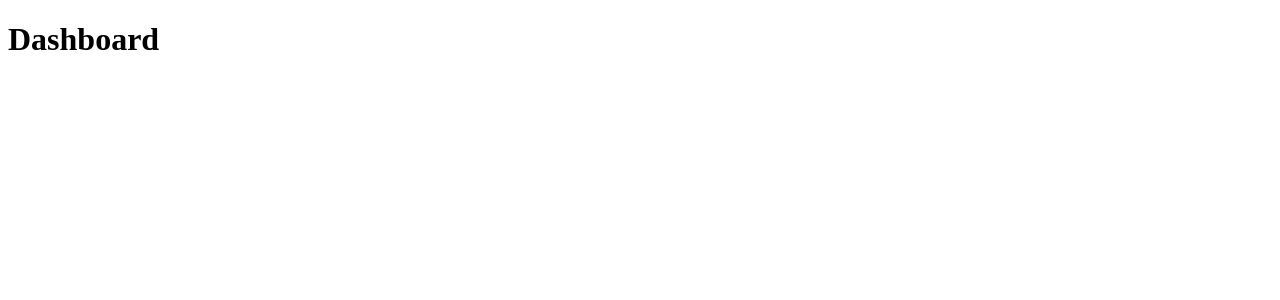
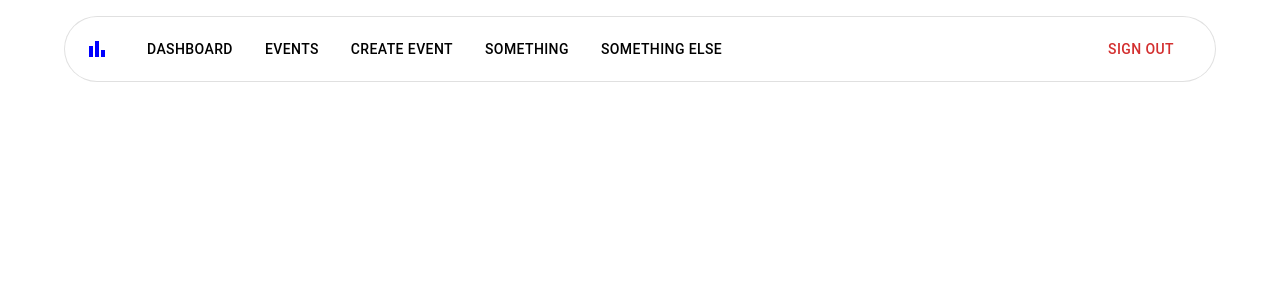
Before and after one commit to JosephDafesh/BroBets, a React (Create React App) app: page / in a window 1280 px wide. Shown: the top 300 px of the page. Built offline with nearby package versions, Linux system fonts and the light colour scheme.

Commit message:
adds navbar

```diff
--- a/client/App.js
+++ b/client/App.js
@@ -1,11 +1,11 @@
 import React from "react";
-import Navbar from "./Navbar";
 import Dashboard from "./Dashboard";
 import {
     BrowserRouter as Router,
     Routes,
     Route,
   } from "react-router-dom";
+
 
 function App(){
     return (
@@ -17,4 +17,4 @@ function App(){
     )
 }
 
-export default App
+export default App;
--- a/client/Dashboard.js
+++ b/client/Dashboard.js
@@ -1,9 +1,10 @@
 import React from "react";
+import Navbar from "./Navbar";
 
 export default function Dashboard() {
   return (
     <div>
-      <h1>Dashboard</h1>
+      <Navbar />
     </div>
   );
 }
--- a/client/Navbar.js
+++ b/client/Navbar.js
@@ -1,9 +1,83 @@
-import React from "react";
+import * as React from 'react';
+import Box from '@mui/material/Box';
+import AppBar from '@mui/material/AppBar';
+import Toolbar from '@mui/material/Toolbar';
+import Typography from '@mui/material/Typography';
+import MenuItem from '@mui/material/MenuItem';
+import Container from '@mui/material/Container';
+import Button from '@mui/material/Button';
+import IconButton from '@mui/material/IconButton';
+import BarChartIcon from '@mui/icons-material/BarChart';
+import { useNavigate } from 'react-router-dom';
 
-export default function Navbar() {
+export default function NavBar() {
+    const navigate = useNavigate();
+
+    const handleHomeClick = () => {
+      navigate('/');
+    };
+
     return (
-        <div>
-        <h1>Navbar</h1>
-        </div>
-    );
-    }
+        <AppBar
+          position="fixed"
+          sx={{
+            boxShadow: 0,
+            bgcolor: 'transparent',
+            backgroundImage: 'none',
+            mt: 2,
+          }}
+        >
+          <Container maxWidth="lg">
+            <Toolbar
+              variant="regular"
+              sx={{
+                display: 'flex',
+                alignItems: 'center',
+                justifyContent: 'space-between',
+                flexShrink: 0,
+                borderRadius: '999px',
+                bgcolor: 'rgba(255, 255, 255, 0.4)',
+                backdropFilter: 'blur(24px)',
+                maxHeight: 40,
+                border: '1px solid',
+                borderColor: 'divider',
+              }}
+            >
+              <IconButton
+                edge="start"
+                aria-label="home"
+                onClick={handleHomeClick}
+                sx={{ mr: 5, color: 'blue'}}
+              >
+                <BarChartIcon />
+              </IconButton>
+              <Box
+                sx={{
+                  flexGrow: 1,
+                  display: 'flex',
+                  alignItems: 'center',
+                  ml: '-18px',
+                  px: 0,
+                }}
+              >
+                <Box sx={{ display: { xs: 'none', md: 'flex' }, gap: 2 }}>
+                  {/* Simplified Buttons without Typography and with a light blue color */}
+                  <Button sx={{ color: 'black' }}> Dashboard </Button>
+                  <Button sx={{ color: 'black' }}>Events </Button>
+                  <Button sx={{ color: 'black' }}>Create Event </Button>
+                  <Button sx={{ color: 'black' }}>Something </Button>
+                  <Button sx={{ color: 'black' }}>Something else </Button>
+                </Box>
+              </Box>
+              <Button
+                variant="text"
+                color="error"
+                sx={{ ml: 'auto', minWidth: '100px' }}
+              >
+                Sign out
+              </Button>
+            </Toolbar>
+          </Container>
+        </AppBar>
+      );
+}
--- a/package.json
+++ b/package.json
@@ -7,7 +7,7 @@
         "start": "NODE_ENV=production nodemon server/server.js",
         "start-react": "react-scripts start",
         "build": "webpack --mode production",
-        "dev": "concurrently \"npm run start-react\" \"nodemon server/server.js\""
+        "dev": "concurrently \"cross-env NODE_ENV=development webpack-dev-server --open --hot --progress --color \" \"nodemon ./server/server.js\""
     },
     "nodemonConfig": {
         "ignore": [
@@ -18,6 +18,10 @@
     "author": "BroBets",
     "license": "MIT",
     "dependencies": {
+        "@emotion/react": "^11.11.3",
+        "@emotion/styled": "^11.11.0",
+        "@mui/icons-material": "^5.15.10",
+        "@mui/material": "^5.15.10",
         "express": "^4.18.2",
         "react": "^18.2.0",
         "react-dom": "^18.2.0",
--- a/webpack.config.js
+++ b/webpack.config.js
@@ -2,7 +2,7 @@ const path = require('path');
 const HtmlWebpackPlugin = require('html-webpack-plugin');
 
 module.exports = {
-  mode: "production",
+  // mode: "production",
   entry: './client/index.js',
   output: {
     filename: 'bundle.js',
@@ -61,6 +61,6 @@ module.exports = {
       directory: path.join(__dirname, 'build'),
     },
     proxy: { '/**': 'http://localhost:3000' }, //added this to do postman requests
-    port: 8080,
+    port: 8081,
   },
 };
```
Also changed, not shown: 3 other files (tests, documents, lock files or other folders).
